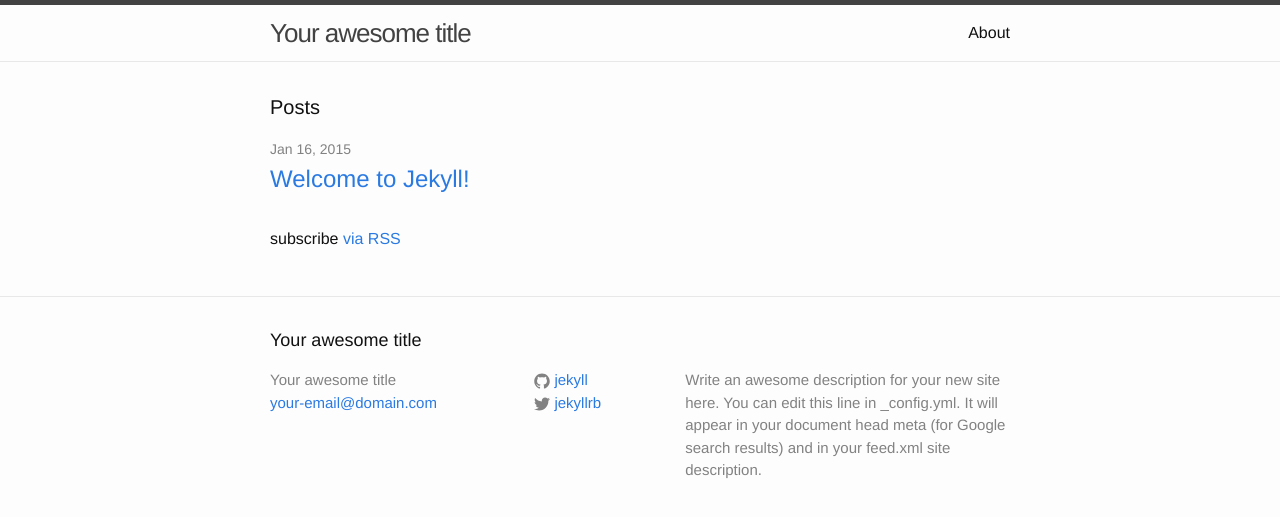
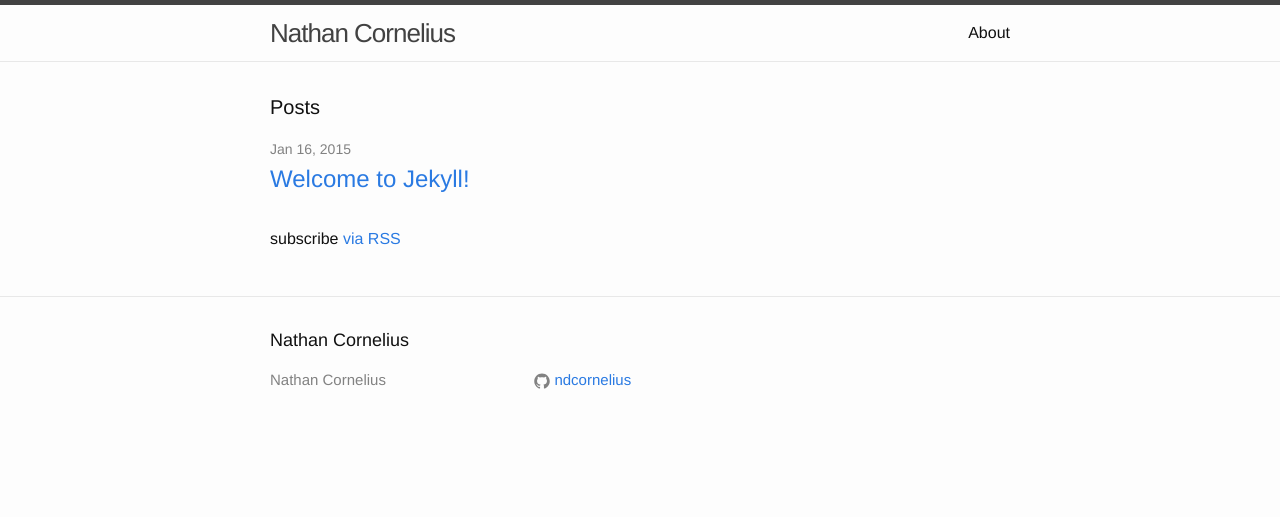
Before and after one commit to ndcornelius/ndcornelius.github.io, a Jekyll site: the page built from index.html, in a window 1280 px wide. Shown: the top 517 px of the page. Built offline with Jekyll 4.4.1, drawn with Linux system fonts in a browser that asks for light colours.

Commit message:
Front page modifications

```diff
--- a/_config.yml
+++ b/_config.yml
@@ -1,14 +1,14 @@
 # Site settings
-title: Your awesome title
-email: your-email@domain.com
-description: > # this means to ignore newlines until "baseurl:"
-  Write an awesome description for your new site here. You can edit this
-  line in _config.yml. It will appear in your document head meta (for
-  Google search results) and in your feed.xml site description.
+title: Nathan Cornelius
+# email: your-email@domain.com
+# description: > # this means to ignore newlines until "baseurl:"
+  # Write an awesome description for your new site here. You can edit this
+  # line in _config.yml. It will appear in your document head meta (for
+  # Google search results) and in your feed.xml site description.
 baseurl: "" # the subpath of your site, e.g. /blog/
 url: "http://yourdomain.com" # the base hostname & protocol for your site
-twitter_username: jekyllrb
-github_username:  jekyll
+# twitter_username: jekyllrb
+github_username:  ndcornelius
 
 # Build settings
 markdown: kramdown
```
